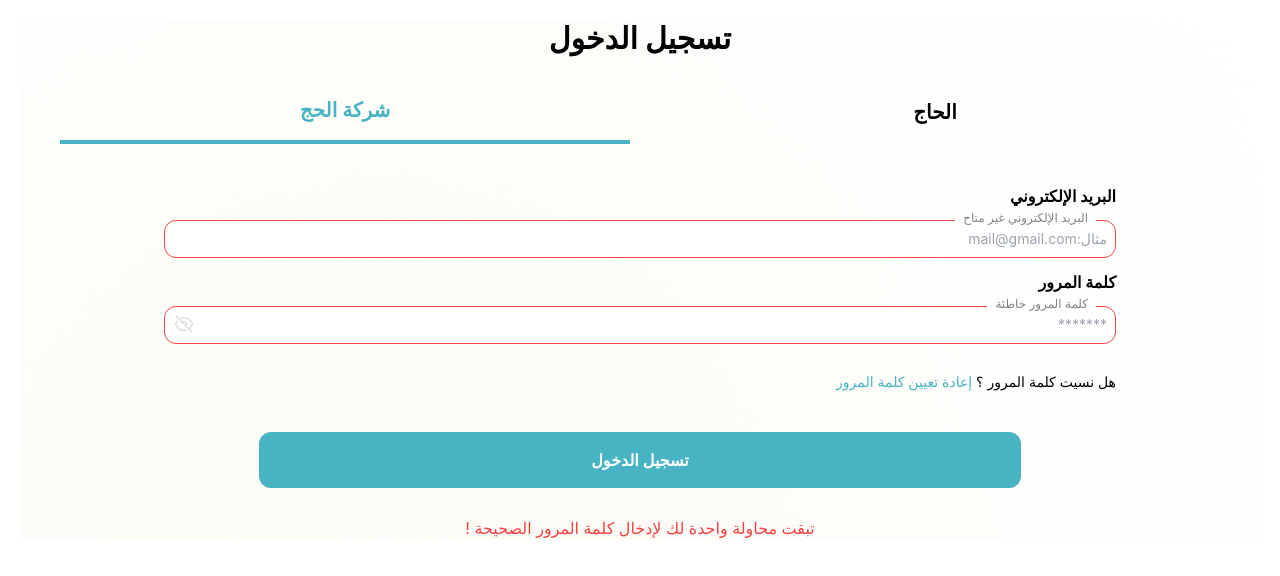
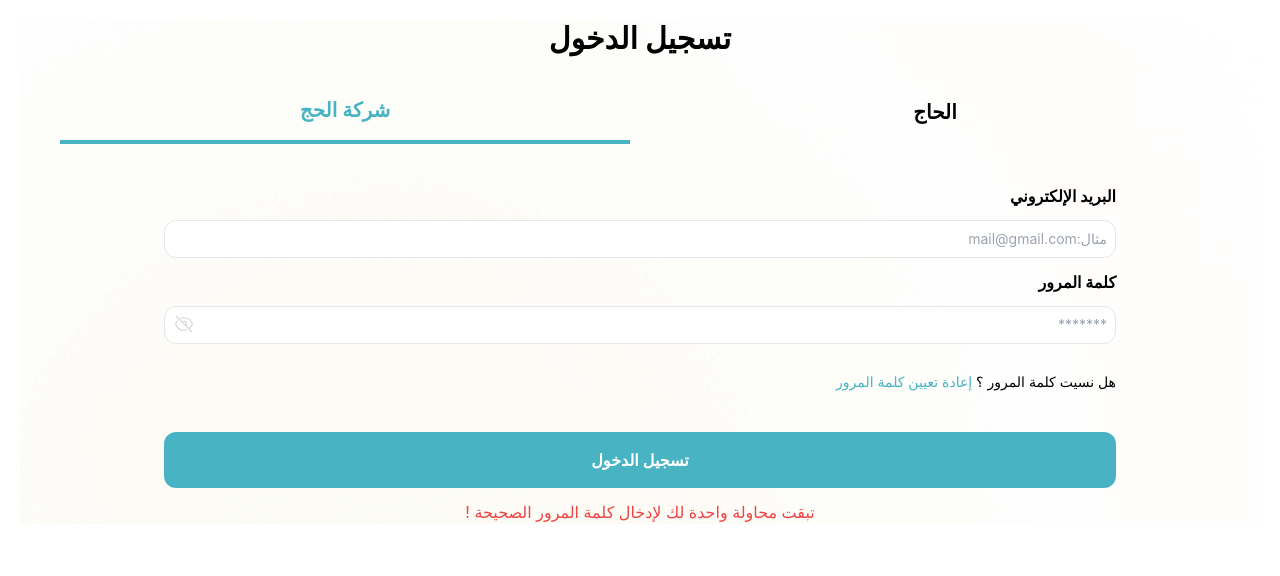
Before and after one commit to omarbr44/Hajj-wyfadah, a Vue app: page /signin in a window 1280 px wide. Shown: the top 576 px of the page. Built offline with nearby package versions, Linux system fonts and the light colour scheme.

Commit message:
complete sign in integeration

```diff
--- a/src/components/SignIn/SignInComponentTab1.vue
+++ b/src/components/SignIn/SignInComponentTab1.vue
@@ -4,23 +4,25 @@
                 <div>
                     <label class="font-bold" for="email">البريد الإلكتروني</label>
                     <input
+                     v-model="user.email"
                      name="email"
                      type="text"
                      class="w-full relative border p-2 rounded-xl my-3 text-sm focus:border-site-blue"
-                     :class="emailError == true ? 'border-red-500' : ''"
+                     :class="requestConditions.error?.email != null ? 'border-red-500' : ''"
                      placeholder="مثال:mail@gmail.com">
-                     <span v-show="emailError" class="bg-white text-site-text-grey px-2 absolute text-xs w-max right-0 -translate-x-[40px] translate-y-[2px]">البريد الإلكتروني غير متاح</span>
+                     <span v-show="requestConditions.error?.email" class="bg-white text-site-text-grey px-2 absolute text-xs w-max right-0 -translate-x-[40px] translate-y-[2px]">البريد الإلكتروني غير متاح</span>
                 </div>
                 <div>
                     <label class="font-bold" for="password">كلمة المرور</label>
                     <input
+                     v-model="user.password"
                      ref="togglePasswordButton"
                      name="password"
                      type="password"
                      class="w-full relative border p-2 rounded-xl my-3 text-sm focus:border-site-blue"
-                     :class="PasswordError == true ? 'border-red-500' : ''"
+                     :class="requestConditions.error?.password != null ? 'border-red-500' : ''"
                      placeholder="*******">
-                     <span v-show="PasswordError" class="bg-white text-site-text-grey px-2 absolute text-xs w-max right-0 -translate-x-[40px] translate-y-[2px]">كلمة المرور خاطئة</span>
+                     <span v-show="requestConditions.error?.password" class="bg-white text-site-text-grey px-2 absolute text-xs w-max right-0 -translate-x-[40px] translate-y-[2px]">كلمة المرور خاطئة</span>
                      <button  @click="togglePassword" class="absolute translate-x-[30px] translate-y-[20px]">
                         <svg v-show="!passwordVisible" xmlns="http://www.w3.org/2000/svg" fill="none" viewBox="0 0 24 24" stroke-width="1.5" stroke="#DADADA" class="size-5">
                             <path stroke-linecap="round" stroke-linejoin="round" d="M3.98 8.223A10.477 10.477 0 0 0 1.934 12C3.226 16.338 7.244 19.5 12 19.5c.993 0 1.953-.138 2.863-.395M6.228 6.228A10.451 10.451 0 0 1 12 4.5c4.756 0 8.773 3.162 10.065 7.498a10.522 10.522 0 0 1-4.293 5.774M6.228 6.228 3 3m3.228 3.228 3.65 3.65m7.894 7.894L21 21m-3.228-3.228-3.65-3.65m0 0a3 3 0 1 0-4.243-4.243m4.242 4.242L9.88 9.88" />
@@ -32,14 +34,15 @@
                      </button>
                 </div>
                 <p class="text-sm text-right mt-4   ">هل نسيت كلمة المرور ؟ <RouterLink to="/passwordresubmit-email" class="text-site-blue font-normal cursor-pointer">إعادة تعيين كلمة المرور</RouterLink ></p>
-<!--                 <button @click="nextStep" class="w-full mx-auto py-4 bg-site-blue text-white rounded-xl mt-10 font-semibold">
-                    <span>تسجيل الدخول</span>
-                </button> -->
-                <div class="w-full flex">
+                <button @click="loginRequest" class="w-full mx-auto py-4 bg-site-blue text-white rounded-xl mt-10 font-semibold flex justify-center items-center">
+                    <span v-if="!requestConditions.loading">تسجيل الدخول</span>
+                    <LoaderIcon v-else />
+                </button>
+<!--                 <div class="w-full flex">
                     <RouterLink to="/companyinfo" class="w-[80%] my-4 mx-auto py-4 bg-site-blue text-white rounded-xl mt-10 font-semibold flex items-center justify-center">
                   تسجيل الدخول
                 </RouterLink >
-                </div>
+                </div> -->
                 <p class="text-red-500 text-center mt-3">تبقت محاولة واحدة لك لإدخال كلمة المرور الصحيحة !</p>
                 <p class="text-red-500 text-sm text-center mt-3 hidden">تم تجميد حسابك بناء على عدة محاولات تسجيل دخول خاطئة.
                     <br>
@@ -51,9 +54,12 @@
 <script setup>
 import { ref } from 'vue';
 import { RouterLink } from 'vue-router';
+import { usePostRequest } from '../../composables/useRequest';
+import LoaderIcon from '../icon/loaderIcon.vue';
+import router from '../../router';
+import { useUserStore } from '../../stores/user';
 
-const PasswordError = ref(true)
-const emailError = ref(true)
+const userStore = useUserStore()
 const togglePasswordButton = ref(null)
 const passwordVisible = ref(false)
 const togglePassword = () => {
@@ -66,4 +72,33 @@ const togglePassword = () => {
         passwordVisible.value = false
     }
 }
+const requestConditions = ref({
+    data: null,
+    error: {
+        email: null,
+        password: null,
+    },
+    loading: false,
+})
+const user = ref({
+    email: null,
+    password: null,
+})
+const loginRequest = async () => {
+    requestConditions.value.loading = true
+    const { Data, Error} = await usePostRequest('api/v1/login',
+        {
+            email: user.value.email,
+            password: user.value.password,
+        }
+    )
+    requestConditions.value.loading = false
+    requestConditions.value.data = Data.value
+    requestConditions.value.error = Error.value?.errors
+    if(requestConditions.value.data) {
+        userStore.signIn(requestConditions.value.data.authtoken,requestConditions.value.data.is_superuser,requestConditions.value.data.username,requestConditions.value.data.email)
+        router.push('companyinfo')
+    }
+
+}
 </script>
--- a/src/router.js
+++ b/src/router.js
@@ -1,4 +1,6 @@
 import { createRouter, createWebHistory } from 'vue-router';
+import { useUserStore } from './stores/user'
+
 import Home from './page/Home.vue';
 const router = createRouter({
   history: createWebHistory(),
@@ -32,6 +34,7 @@ const router = createRouter({
       path: '/companyinfo',
       name: 'companyinfo',
       component: () => import('./page/CompanyInfo.vue'),
+      meta: {requiresAuth: true}
     },
 /*     {
       path: '/retryPayment/:id',
@@ -45,5 +48,25 @@ const router = createRouter({
     }, */
   ],
 });
+router.beforeEach((to, from, next) => {
+  const user = useUserStore()
+  if(to.matched.some((record)=> record.meta.requiresAuth)){
+    if(user.userToken){
+      next()
+      return
+    }
+    next("signin")
+  }
+/*   else if(to.matched.some((record)=> record.meta.admin)){
+    if(user.token && user.userType == 1){
+      next()
+      return
+    }
+    next("login")
+  } */
+  else{
+    next()
+  }
+})
 
 export default router;
```
